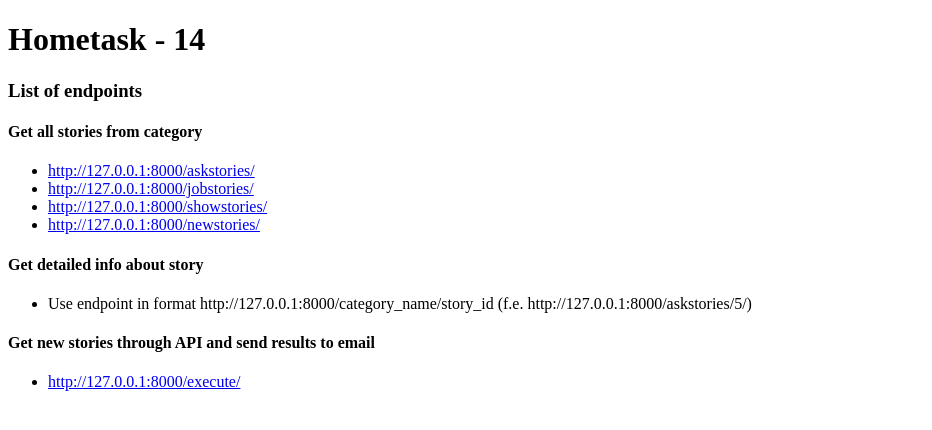
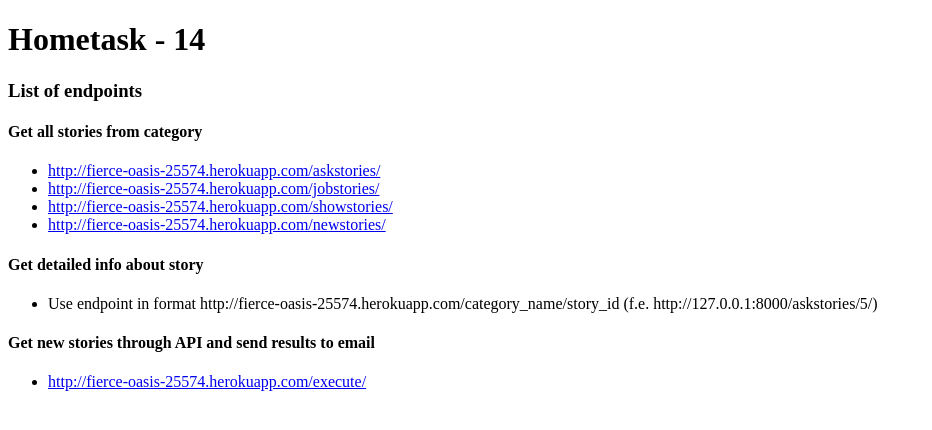
Before and after one commit to zender991/korolchuk_ht_14, a Django app: page / in a window 1280 px wide. Shown: the top 430 px of the page, without its empty margins (0-932 px from the left). Run offline with Django 3.2, Linux system fonts and the light colour scheme.

Commit message:
add email subject

```diff
--- a/news/send_email.py
+++ b/news/send_email.py
@@ -15,7 +15,7 @@ def send_email(new_stories_count, spent_time):
 
     # Create message container - the correct MIME type is multipart/alternative.
     msg = MIMEMultipart('alternative')
-    msg['Subject'] = "Link"
+    msg['Subject'] = "Hometask - Korolchuk"
     msg['From'] = me
     msg['To'] = you
 
--- a/news/templates/news/index.html
+++ b/news/templates/news/index.html
@@ -9,20 +9,20 @@
 <h3>List of endpoints</h3>
 <h4>Get all stories from category</h4>
 <ul>
-    <li><a href="http://127.0.0.1:8000/askstories/">http://127.0.0.1:8000/askstories/</a> </li>
-    <li><a href="http://127.0.0.1:8000/jobstories/">http://127.0.0.1:8000/jobstories/</a> </li>
-    <li><a href="http://127.0.0.1:8000/showstories/">http://127.0.0.1:8000/showstories/</a> </li>
-    <li><a href="http://127.0.0.1:8000/newstories/">http://127.0.0.1:8000/newstories/</a> </li>
+    <li><a href="fierce-oasis-25574.herokuapp.com/askstories/">http://fierce-oasis-25574.herokuapp.com/askstories/</a> </li>
+    <li><a href="fierce-oasis-25574.herokuapp.com/jobstories/">http://fierce-oasis-25574.herokuapp.com/jobstories/</a> </li>
+    <li><a href="fierce-oasis-25574.herokuapp.com/showstories/">http://fierce-oasis-25574.herokuapp.com/showstories/</a> </li>
+    <li><a href="fierce-oasis-25574.herokuapp.com/newstories/">http://fierce-oasis-25574.herokuapp.com/newstories/</a> </li>
 </ul>
 
 <h4>Get detailed info about story</h4>
 <ul>
-    <li>Use endpoint in format http://127.0.0.1:8000/category_name/story_id (f.e. http://127.0.0.1:8000/askstories/5/)</li>
+    <li>Use endpoint in format http://fierce-oasis-25574.herokuapp.com/category_name/story_id (f.e. http://127.0.0.1:8000/askstories/5/)</li>
 </ul>
 
 <h4>Get new stories through API and send results to email</h4>
 <ul>
-    <li><a href="http://127.0.0.1:8000/execute/">http://127.0.0.1:8000/execute/</a> </li>
+    <li><a href="http://fierce-oasis-25574.herokuapp.com/execute/">http://fierce-oasis-25574.herokuapp.com/execute/</a> </li>
 </ul>
 
 </body>
```
